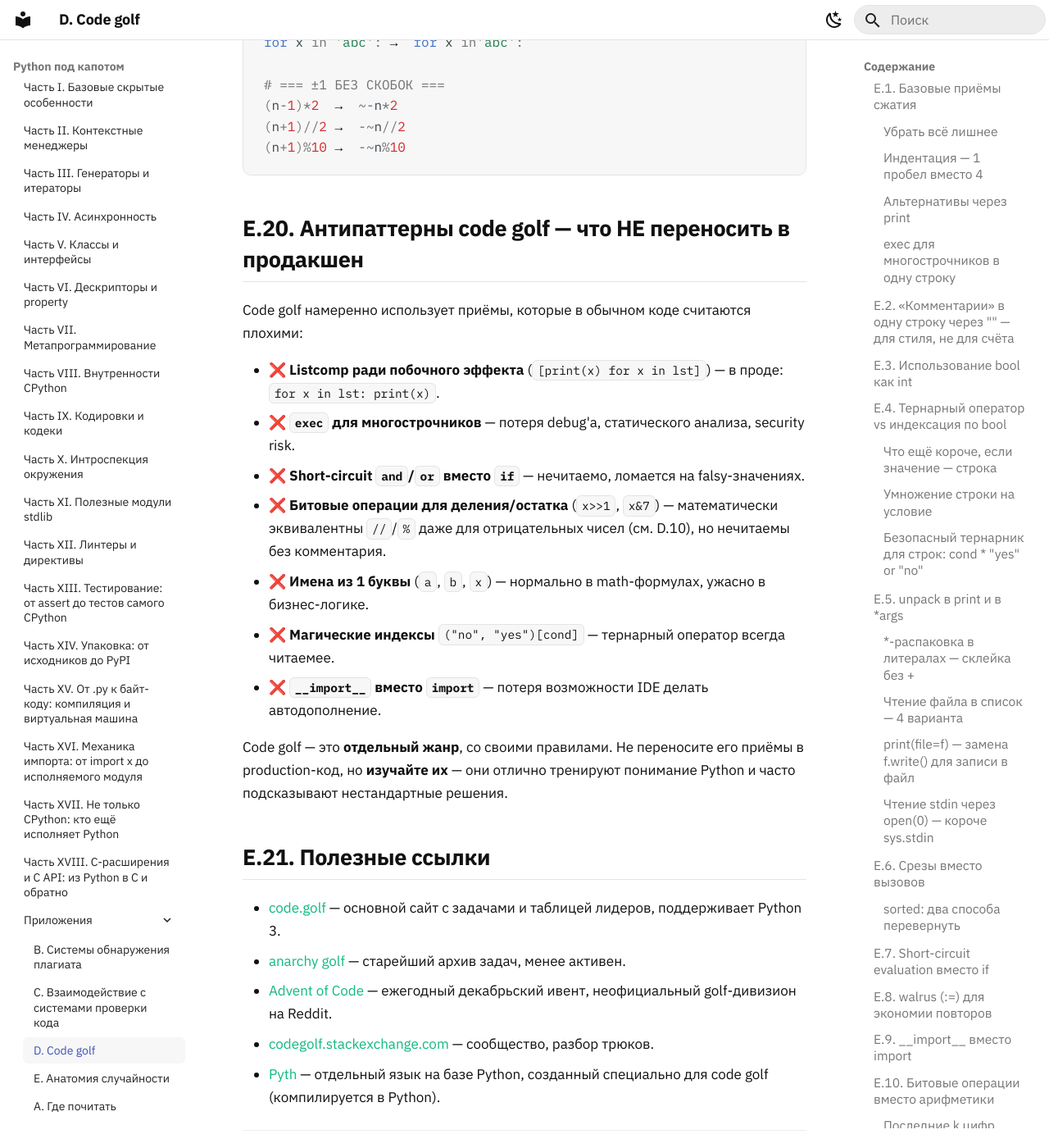
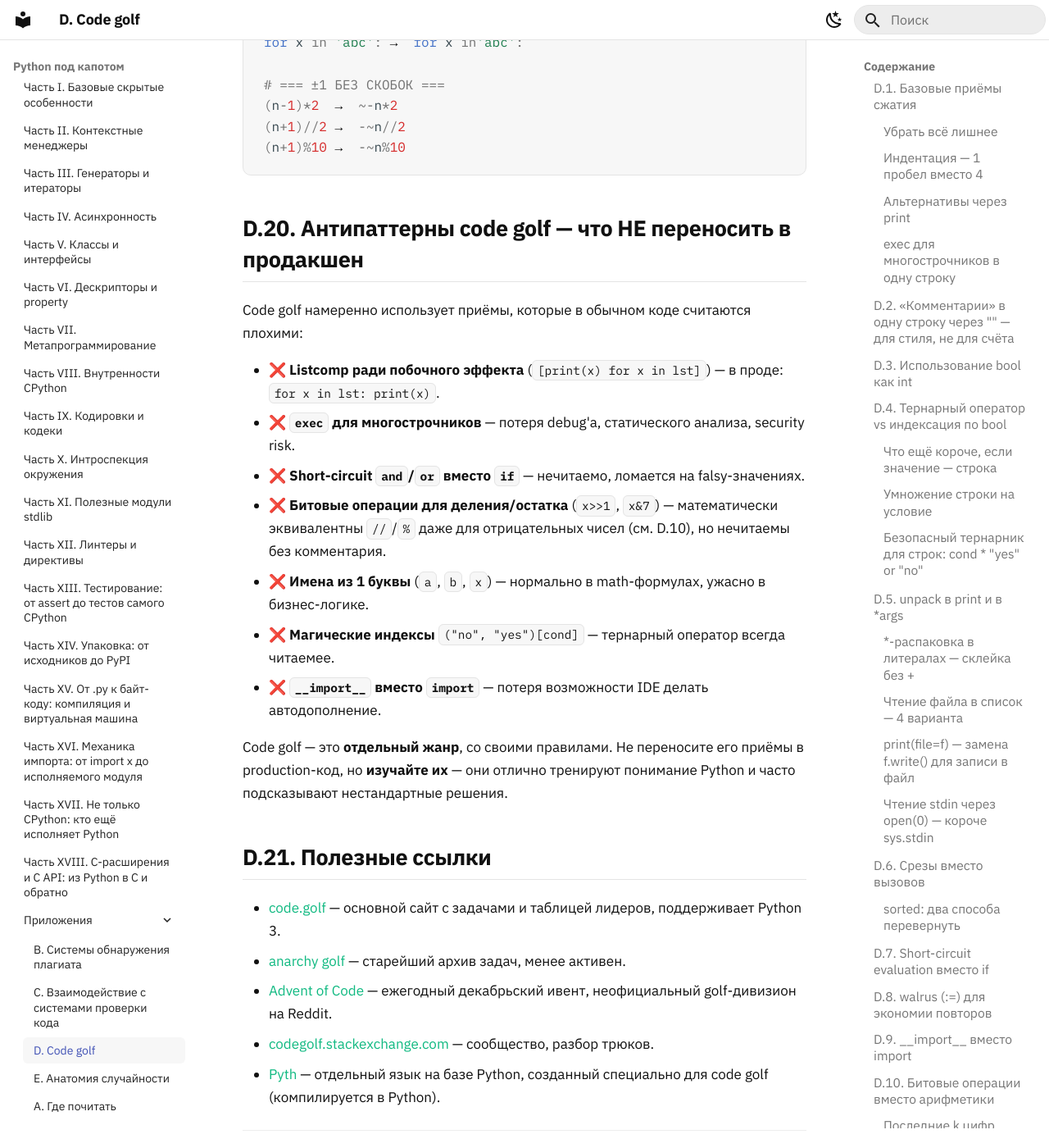
Before and after one commit to n3xumc0r3/py-underhood, an MkDocs documentation site: the page built from book/appendix-d-code-golf.md, in a window 1280 px wide and 1400 px high, scrolled down 43472 px. Shown: the whole window at 82% size. Built offline with MkDocs 1.6.1 and Material for MkDocs 9.7.7, drawn with Linux system fonts in a browser that asks for light colours; some of the changed text lies outside the part shown.

Commit message:
Fix double-shifted H2 headings in appendices

````diff
--- a/book/appendix-d-code-golf.md
+++ b/book/appendix-d-code-golf.md
@@ -2,7 +2,7 @@
 
 > **Code golf** — соревновательное программирование, где побеждает код с **наименьшим числом символов** (или байт). На Python активно проводятся турниры: [code.golf](https://code.golf) (с мировыми таблицами лидеров), [anarchy golf](http://golf.shinh.org), Advent of Code имеет неофициальный golf-дивизион. Это приложение — обзор идиом, которые помогают ужать Python-код без потери работоспособности.
 
-## E.1. Базовые приёмы сжатия { #E.1 }
+## D.1. Базовые приёмы сжатия { #D.1 }
 
 ### Убрать всё лишнее { #ubrat }
 
@@ -119,7 +119,7 @@ exec("a=1\nb=2\nprint(a+b)")
 
 ⚠️ `exec` **часто проигрывает** обычному коду по длине, потому что добавляет `exec("")` + экранирование. Используйте его, только когда без многострочности никак (сложный `for` с `if/else` внутри, определение функции и т.п.).
 
-## E.2. «Комментарии» в одну строку через `""` — для стиля, не для счёта { #E.2 }
+## D.2. «Комментарии» в одну строку через `""` — для стиля, не для счёта { #D.2 }
 
 `#`-комментарий заканчивает физическую строку — в code golf (где вся программа на одной строке) это нельзя использовать. Эксцентричный трюк — **строковый литерал как expression-statement**: он вычисляется и **выбрасывается**, как комментарий:
 
@@ -149,7 +149,7 @@ print(1);"Тут текст";print(1+1)
 
 В реальном code golf — **забудьте про этот трюк**. Если пишете комментарии, вы не играете в golf.
 
-## E.3. Использование `bool` как `int` { #E.3 }
+## D.3. Использование `bool` как `int` { #D.3 }
 
 `True == 1`, `False == 0` — это позволяет экономить в нескольких местах, но **не везде**. Где работает, а где нет:
 
@@ -167,7 +167,7 @@ for _ in[True]*5: pass      # 22 символа — ДЛИННЕЕ на 3, т.к
 
 ⚠️ **Главный подводный камень**: `True`/`False` длиннее `1`/`0` (4/5 символов против 1). Использовать их как `int` в code golf уместно только когда **они уже получились из булевого выражения** — `sum(x>5 for x in lst)` короче и идиоматичнее, чем `sum(1 for x in lst if x>5)`. Если же нужно конкретное число — пишите `1`, не `True`.
 
-## E.4. Тернарный оператор vs индексация по `bool` { #E.4 }
+## D.4. Тернарный оператор vs индексация по `bool` { #D.4 }
 
 ```python
 # Длинно (33 символа с `result = `, или 24 без):
@@ -229,7 +229,7 @@ True * "yes" or "no"    # 'yes' (1 * "yes" = "yes", truthy → or не сраб
 False * "yes" or "no"   # 'no'  (0 * "yes" = "", falsy → or срабатывает)
 ```
 
-## E.5. `unpack` в `print` и в `*args` { #E.5 }
+## D.5. `unpack` в `print` и в `*args` { #D.5 }
 
 ```python
 # Печать чисел от 0 до 9 через пробел (17 символов):
@@ -341,7 +341,7 @@ for s in open(0):process(s)        # 27 символов (вместо for s in
 - Если в коде есть и `input()`, и `open(0)` — они могут «драться» за буфер fd 0. Выбирайте что-то одно.
 - В интерактивном REPL `open(0)` читает с клавиатуры — может зависнуть, если нет EOF (Ctrl+D).
 
-## E.6. Срезы вместо вызовов { #E.6 }
+## D.6. Срезы вместо вызовов { #D.6 }
 
 ```python
 # Реверс строки:
@@ -406,7 +406,7 @@ max(lst, key=bool, default=None)   # 32 символа — короче на 1
 
 `key=bool` превращает каждый элемент в его «истинность», `max` возвращает первый элемент с максимальным значением (то есть первый truthy — при равенстве `max` берёт первого встретившегося), а `default=None` страхует пустой список. ⚠️ Если **все** элементы falsy (например, `[0, '', None]`), `max` с `key=bool` вернёт первый элемент (все «равны» в ключе `False`), то есть `0`, а не `None` — `default=None` страхует только пустой список, но не all-falsy.
 
-## E.7. Short-circuit evaluation вместо `if` { #E.7 }
+## D.7. Short-circuit evaluation вместо `if` { #D.7 }
 
 ```python
 # Через if (22 символа):
@@ -433,7 +433,7 @@ x = maybe_none or "default"     # короче
 
 ⚠️ **Подводный камень**: `or` возвращает **первое truthy** или **последнее falsy**. `0 or "default"` → `"default"` (потому что `0` falsy), но если `0` — валидное значение, это баг. Для строгой проверки `is None` — `:=` или явный `if`.
 
-## E.8. `walrus` (`:=`) для экономии повторов { #E.8 }
+## D.8. `walrus` (`:=`) для экономии повторов { #D.8 }
 
 ```python
 # Длинно (две строки, 49 символов с \\n):
@@ -456,7 +456,7 @@ results = [y for x in data if (y := transform(x)) is not None]
 
 ⚠️ На голом `if m: print(...)` walrus **почти не экономит** символы — он скорее про однострочность и устранение отдельного присваивания. Реальная экономия — в comprehensions (1 вызов функции вместо 2) и в `while`-циклах с sentinel'ом.
 
-## E.9. `__import__` вместо `import` { #E.9 }
+## D.9. `__import__` вместо `import` { #D.9 }
 
 ```python
 # Длинно (36 символов, две строки):
@@ -475,7 +475,7 @@ print(__import__('math').factorial(5))
 
 В большинстве случаев `import math;math.factorial(5)` (через `;`) **короче** — `__import__` берут ради **однострочности**, не ради длины.
 
-## E.10. Битовые операции вместо арифметики { #E.10 }
+## D.10. Битовые операции вместо арифметики { #D.10 }
 
 ```python
 # Степени двойки (оба варианта по 7 символов с пробелами, 5 без):
@@ -661,7 +661,7 @@ s.count('a')%2 ^ s.count('b')%2   # ровно одна из букв встре
 `(x>0) and (0!=y) and (y>0)`, а не в XOR. Пишите `(x>0)^(y>0)` или
 `(x>0)!=(y>0)`.
 
-## E.11. `lambda` вместо `def` для коротких функций { #E.11 }
+## D.11. `lambda` вместо `def` для коротких функций { #D.11 }
 
 ```python
 # Через def (22 символа):
@@ -682,7 +682,7 @@ list(map(lambda x: x * 2, lst))   # 31 символ
 - Нужна именованная функция для повторного использования.
 - Функция передаётся как callback (например, `key=lambda x: x[1]`).
 
-## E.12. `__builtins__`-трюки { #E.12 }
+## D.12. `__builtins__`-трюки { #D.12 }
 
 ```python
 # В __main__ (главный скрипт, REPL):
@@ -730,7 +730,7 @@ p=print;p(sum(map(abs,lst)))
 
 ⚠️ **Алиасы ломают читаемость и IDE-поддержку**: mypy/pyright теряют информацию о типе, автодополнение не работает, traceback'и становятся менее понятными (`p` вместо `print` в stack trace). В реальном коде алиасы — антипаттерн; в golf — стандарт.
 
-## E.13. Строковые методы vs регулярки { #E.13 }
+## D.13. Строковые методы vs регулярки { #D.13 }
 
 ```python
 # Разбить строку по разделителю:
@@ -773,7 +773,7 @@ x.center(10)
 
 Полная карта соответствий: `f"{x:^10}"` ↔ `str(x).center(10)`, `f"{x:<10}"` ↔ `str(x).ljust(10)`, `f"{x:>10}"` ↔ `str(x).rjust(10)`, `f"{x:03d}"` ↔ `str(x).zfill(3)` (лидирующие нули — см. D.10).
 
-## E.14. Числа: произвольная длина и сжатие констант { #E.14 }
+## D.14. Числа: произвольная длина и сжатие констант { #D.14 }
 
 Python `int` не ограничен 64 битами, поэтому **любые большие числа** считаются точно без импорта. А сами числа — частый источник «лишних» байтов в golf: ниже — как выбрать между десятичной записью, `hex`, экспонентой, степенями и системами счисления с большим основанием.
 
@@ -866,7 +866,7 @@ int('ffff', 16)       # 65535 — то же, что 0xffff, но иногда у
 
 ⚠️ Выгодно только если **строка уже есть в коде** или её можно сгенерить короче, чем десятичное число. `int('zzz',36)` (12 символов) длиннее, чем `46655` (5 символов) — экономит только на числах, где десятичная запись длиннее `(base-словарь) + 8 символов на int(...)`.
 
-## E.15. Выход из программы: `exit()`, `sys.exit()`, `raise SystemExit` — и `1/0` { #E.15 }
+## D.15. Выход из программы: `exit()`, `sys.exit()`, `raise SystemExit` — и `1/0` { #D.15 }
 
 Задача «завершить программу» в golf распадается на две: выйти **с кодом 0** (успех) и выйти **с
 ненулевым кодом** (авария). Для второй есть приём, о котором часто забывают: **любое
@@ -913,7 +913,7 @@ raise SystemExit(1) # 19 символов — «чистый» код 1 без t
 код возврата — `1/0` не пройдёт, берите `raise SystemExit(1)`. Перед использованием посмотрите
 правила конкретного judge'я (code.golf, anarchy golf, Advent of Code).
 
-## E.16. Продвинутые приёмы — I/O, матрицы, исключения, eval { #E.16 }
+## D.16. Продвинутые приёмы — I/O, матрицы, исключения, eval { #D.16 }
 
 Дальше — приёмы посерьёзнее: тонкости I/O, матричная алгебра через `zip`, исключения как `goto`, `exec`/`eval` для генерации кода.
 
@@ -1067,7 +1067,7 @@ exec("p(s((%s)//%d**k%%%d>9for k in r(%d)));" % (...))
 
 ⚠️ `exec` добавляет 8 символов накладных (`exec('')`), плюс кавычки. Выгоден, когда повторяемый код длиннее 7-10 символов или когда нужно сгенерить N строк с переменными подстановками.
 
-## E.17. Продвинутые трюки из реального code golf { #E.17 }
+## D.17. Продвинутые трюки из реального code golf { #D.17 }
 
 Четыре приёма, выкристаллизованные из реальных соревновательных решений. Не привязаны к конкретной задаче — каждая идиома самостоятельна.
 
@@ -1144,7 +1144,7 @@ m(x for x in r(3000,0,-1)if s(...)==60)
 6. **`~-b` вместо `b-1`** — в выражениях типа `n // (b-1)` избавляет от скобок: `n // ~-b`.
 7. **walrus `:=`** внутри генератора — считает выражение один раз, переиспользует в условии `if`.
 
-## E.18. Канонические задачи — эталонные решения { #E.18 }
+## D.18. Канонические задачи — эталонные решения { #D.18 }
 
 В code golf есть набор классических задач («Code Golf Classics»). Для них выработаны шаблоны, считающиеся эталонами краткости. Разбор этих шаблонов важнее самих решений — они учат **идиомам**, которые переносятся на любые другие задачи.
 
@@ -1300,7 +1300,7 @@ f=lambda s:''.join(f'{len([*g])}{k}'for k,g in groupby(s))
 | `chr((ord(c)±k)%mod+base)` | Цезарь, ROT13, перестановки | `chr((ord(c)-65+k)%26+65)` |
 | `(.)\1*` regex | RLE, поиск серий | `re.sub(r'(.)\1*', ...)` |
 
-## E.19. Сводная шпаргалка по code golf { #E.19 }
+## D.19. Сводная шпаргалка по code golf { #D.19 }
 
 Всё приложение на одном экране. Пробегитесь по нему перед сдачей решения — как по контрольному списку: не применим ли где-то ещё один приём.
 
@@ -1384,7 +1384,7 @@ for x in 'abc': →  for x in'abc':
 ```
 
 
-## E.20. Антипаттерны code golf — что НЕ переносить в продакшен { #E.20 }
+## D.20. Антипаттерны code golf — что НЕ переносить в продакшен { #D.20 }
 
 Code golf намеренно использует приёмы, которые в обычном коде считаются плохими:
 
@@ -1398,7 +1398,7 @@ Code golf намеренно использует приёмы, которые
 
 Code golf — это **отдельный жанр**, со своими правилами. Не переносите его приёмы в production-код, но **изучайте их** — они отлично тренируют понимание Python и часто подсказывают нестандартные решения.
 
-## E.21. Полезные ссылки { #E.21 }
+## D.21. Полезные ссылки { #D.21 }
 
 - [code.golf](https://code.golf) — основной сайт с задачами и таблицей лидеров, поддерживает Python 3.
 - [anarchy golf](http://golf.shinh.org) — старейший архив задач, менее активен.
````
Also changed, not shown: book/appendix-a-references.md (+10 -10 lines), book/appendix-b-plagiarism.md (+8 -8 lines), book/appendix-c-code-checkers.md (+6 -6 lines), book/appendix-e-randomness.md (+16 -16 lines).
